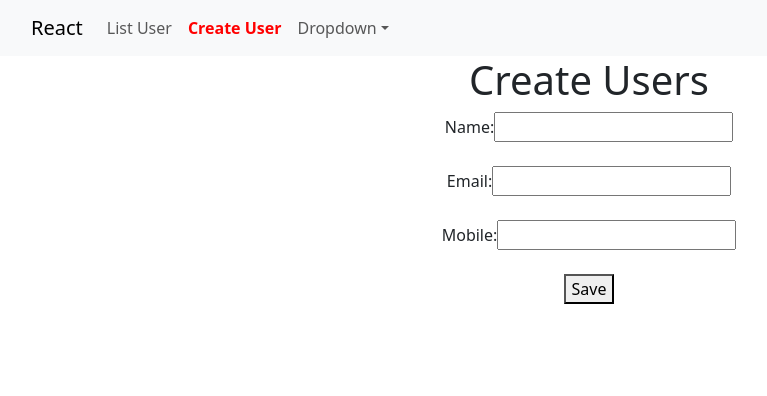
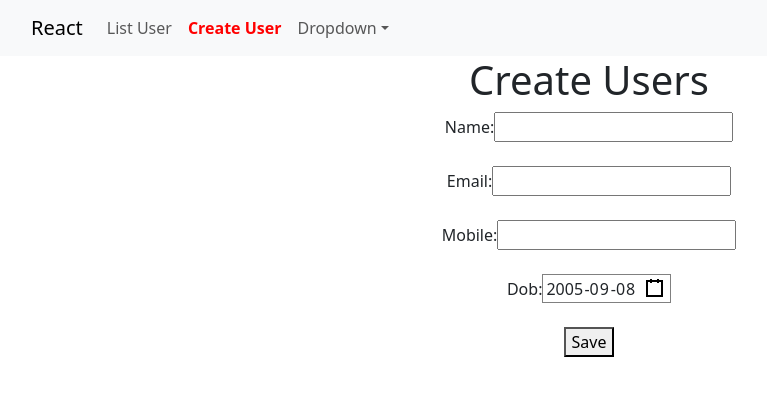
Before and after one commit to BrendonLeeYiHao/react-demo, a React (Create React App) app: page /user/create in a window 1280 px wide. Shown: the top 396 px of the page, without its empty margins (51-818 px from the left). Built offline with nearby package versions, Linux system fonts and the light colour scheme.

Commit message:
Add Date attribute

```diff
--- a/src/Components/CreateUser.js
+++ b/src/Components/CreateUser.js
@@ -1,15 +1,37 @@
 import { useState } from "react";
 import axios from "axios";
 import { Navigate, useNavigate } from "react-router-dom";
-import { Modal } from "react-bootstrap";
-import { Button } from "react-bootstrap";
 import Swal from "sweetalert2";
+import DatePicker from "react-date-picker";
+import "react-date-picker/dist/DatePicker.css";
+import "react-calendar/dist/Calendar.css";
 
 export default function CreateUser(){
 
     // const navigate = useNavigate();
 
-    const [inputs, setInputs] = useState({});
+    const [inputs, setInputs] = useState({
+        name: '',
+        email: '',
+        mobile: '',
+        dob: new Date()
+    });
+
+    //disabled all dates before today and 30 days after
+    const today = new Date();
+    const advancedDates = new Date();
+    today.setDate(today.getDate() - 1);
+    advancedDates.setDate(advancedDates.getDate() + 29);
+
+    //at least 18 years old
+    const maxDate = new Date();
+    maxDate.setFullYear(maxDate.getFullYear() - 18);
+
+    const isDateDisabled = (date) => {
+        // return date < today || date > advancedDates;
+        return date >= maxDate;
+
+    }
 
     const handleChange = (event) => {
         const name = event.target.name;
@@ -17,8 +39,17 @@ export default function CreateUser(){
         setInputs(values => ({...values, [name]: value}));
     }
 
+    const handleDateChange = (date) => {
+        const newDate = new Date(date);
+        newDate.setDate(newDate.getDate() + 1);
+        const isoDateString = newDate.toISOString().split('T')[0];
+        console.log(isoDateString);
+        setInputs((values) => ({...values, dob: isoDateString}));
+    }
+
     const handleSubmit = (event) => {
         event.preventDefault();
+        console.log(inputs);
 
         axios.post('http://localhost:8000/api/register', inputs).then(function(response){
             console.log(response.data);
@@ -40,6 +71,9 @@ export default function CreateUser(){
                 <label>Mobile: </label>
                 <input type="text" name="mobile" onChange={handleChange}/>
                 <br/><br/>
+                <label>Dob: </label>
+                <DatePicker clearIcon={null} format="yyyy-MM-dd" onChange={handleDateChange} value={inputs.dob} maxDate={maxDate} tileDisabled={({date}) => isDateDisabled(date)}/>
+                <br/><br/>
                 <button>Save</button>
             </form>
         </div>
--- a/src/Components/ListUser.js
+++ b/src/Components/ListUser.js
@@ -6,6 +6,9 @@ import {Table} from "react-bootstrap";
 import * as yup from 'yup';
 import * as formik from 'formik';
 import Swal from "sweetalert2";
+import DatePicker from "react-date-picker";
+import "react-date-picker/dist/DatePicker.css";
+import "react-calendar/dist/Calendar.css";
 
 export default function ListUser(){
 
@@ -29,8 +32,24 @@ export default function ListUser(){
         id:'',
         name:'',
         email:'',
-        mobile:''
+        mobile:'',
+        date: new Date()
     });
+
+    //disabled all dates before today and 30 days after
+    const today = new Date();
+    const advancedDates = new Date();
+    today.setDate(today.getDate() - 1);
+    advancedDates.setDate(advancedDates.getDate() + 29);
+
+    //at least 18 years old
+    const maxDate = new Date();
+    maxDate.setFullYear(maxDate.getFullYear() - 18);
+
+    const isDateDisabled = (date) => {
+        // return date < today || date > advancedDates;
+        return date >= maxDate;
+    }
 
     useEffect(() => {
         getUsers();
@@ -67,6 +86,15 @@ export default function ListUser(){
         setSingleUser(values => ({...values, [name]: value}));
     }
 
+    const handleDateChange = (date) => {
+        const newDate = new Date(date);
+        newDate.setDate(newDate.getDate() + 1);
+        const isoDateString = newDate.toISOString().split('T')[0];
+        console.log(isoDateString);
+        // const formattedDate = date.toISOString().split('T')[0];
+        setSingleUser((values) => ({...values, dob: isoDateString}));
+    }
+
     const [validated, setValidated] = useState(false);
 
     const handleSubmit = (event) => {
@@ -80,6 +108,7 @@ export default function ListUser(){
         else{
             event.preventDefault();
             const userId = singleUser.id;
+            console.log(singleUser);
             axios.post(`http://localhost:8000/api/updateUser?id=${userId}`, singleUser).then(function(response){
                 console.log(response.data);
                 Swal.fire("Success",response.data,"success");
@@ -101,6 +130,7 @@ export default function ListUser(){
                         <th>Name</th>
                         <th>Email</th>
                         <th>Mobile</th>
+                        <th>Dob</th>
                         <th>Action</th>
                     </tr>
                 </thead>
@@ -111,6 +141,7 @@ export default function ListUser(){
                             <td>{user.name}</td>
                             <td>{user.email}</td>
                             <td>{user.mobile}</td>
+                            <td>{user.dob}</td>
                             <td>
                                 <Button variant="primary" onClick={() => editProfile(user.id)}>Edit</Button>&nbsp;&nbsp;
                                 <Button variant="danger" onClick={() => deleteProfile(user.id)}>Delete</Button>
@@ -153,7 +184,12 @@ export default function ListUser(){
                                     <Form.Control name="mobile" required value={singleUser.mobile} onChange={handleChange}></Form.Control>
                                     <Form.Control.Feedback type="invalid">Mobile is required</Form.Control.Feedback>
                                 </InputGroup>
-
+                            </Form.Group>
+                            <Form.Group className="mb-3" controlId="formGroupDob">
+                                <Form.Label>Dob</Form.Label>
+                                <InputGroup hasValidation>
+                                    <DatePicker clearIcon={null} format="yyyy-MM-dd" onChange={handleDateChange} value={singleUser.dob} maxDate={maxDate} tileDisabled={({date}) => isDateDisabled(date)}/>
+                                </InputGroup>
                             </Form.Group>
                             <Modal.Footer>
                             <Button variant="secondary" onClick={handleClose}>
--- a/src/index.js
+++ b/src/index.js
@@ -5,6 +5,7 @@ import App from './App';
 import reportWebVitals from './reportWebVitals';
 import 'bootstrap/dist/css/bootstrap.min.css';
 import './index.css';
+
 
 // import 'jquery';
 // import 'bootstrap';
```
Also changed, not shown: 1 other file (tests, documents, lock files or other folders).
